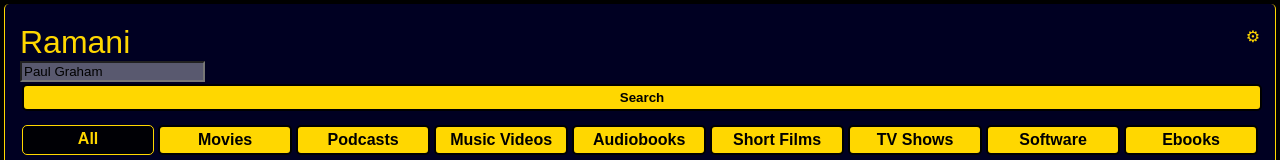
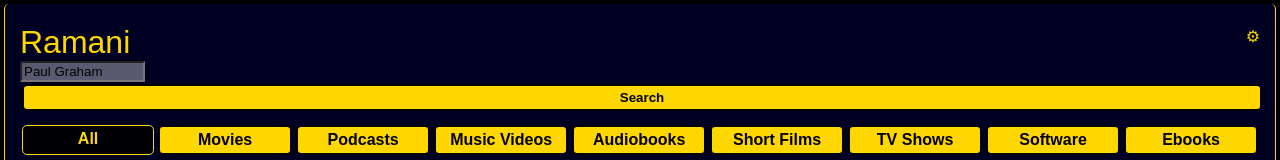
Before and after one commit to israelgonzalezb/ramani-nextjs, a Next.js app: page / in a window 1280 px wide. Shown: the top 160 px of the page. Built offline with nearby package versions, Linux system fonts and the light colour scheme.

Commit message:
Update Home.module.css

```diff
--- a/styles/Home.module.css
+++ b/styles/Home.module.css
@@ -31,6 +31,8 @@
   appearance: none;
     background: rgba(255,255,255,0.35);
     color: black;
+    width: 125px;
+    flex-shrink: 2;
   }
 
   .search:focus {
@@ -64,6 +66,10 @@
     justify-content: space-between;
     overflow: auto;
     margin: 10px auto;
+  }
+  .searchSubmit {
+    width: 25px;
+    flex-shrink: 1;
   }
   .mediaButton, .searchSubmit {
     background-color: gold;
```
